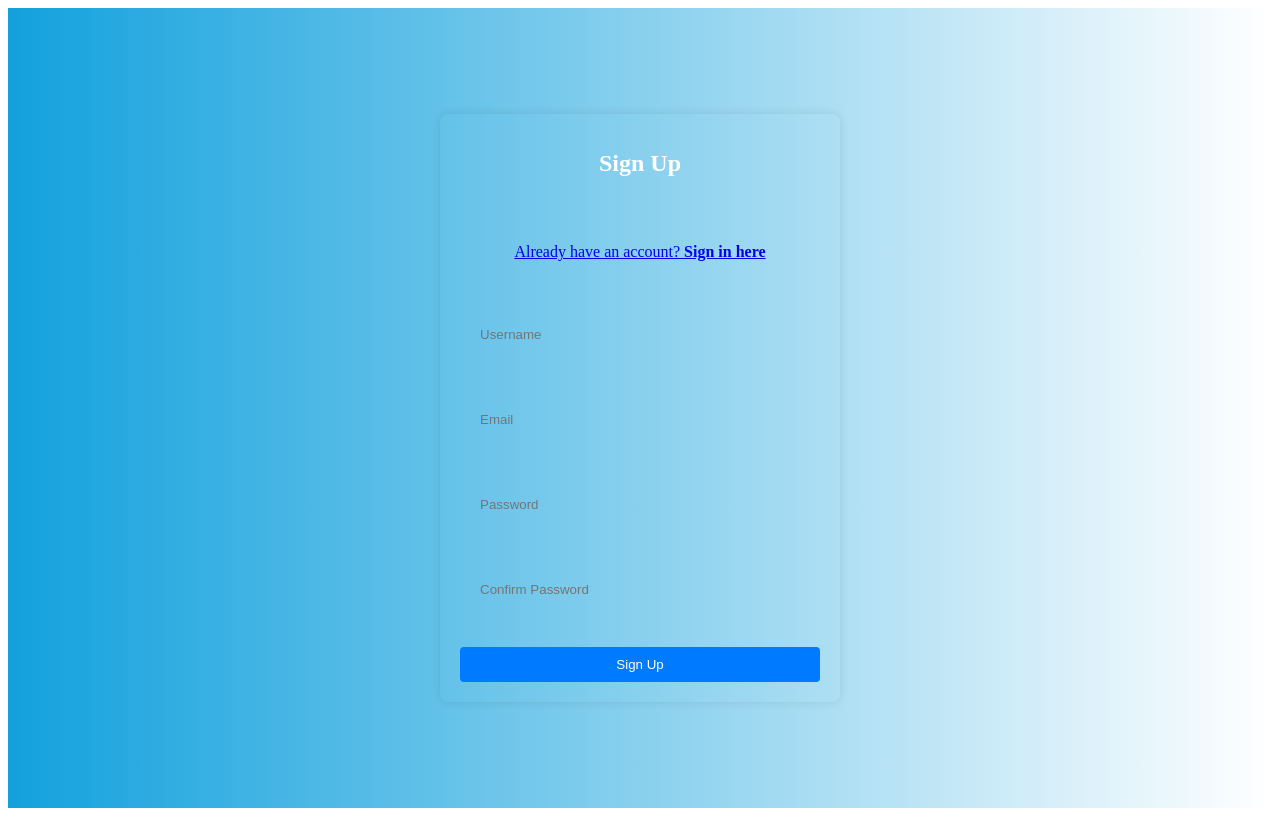
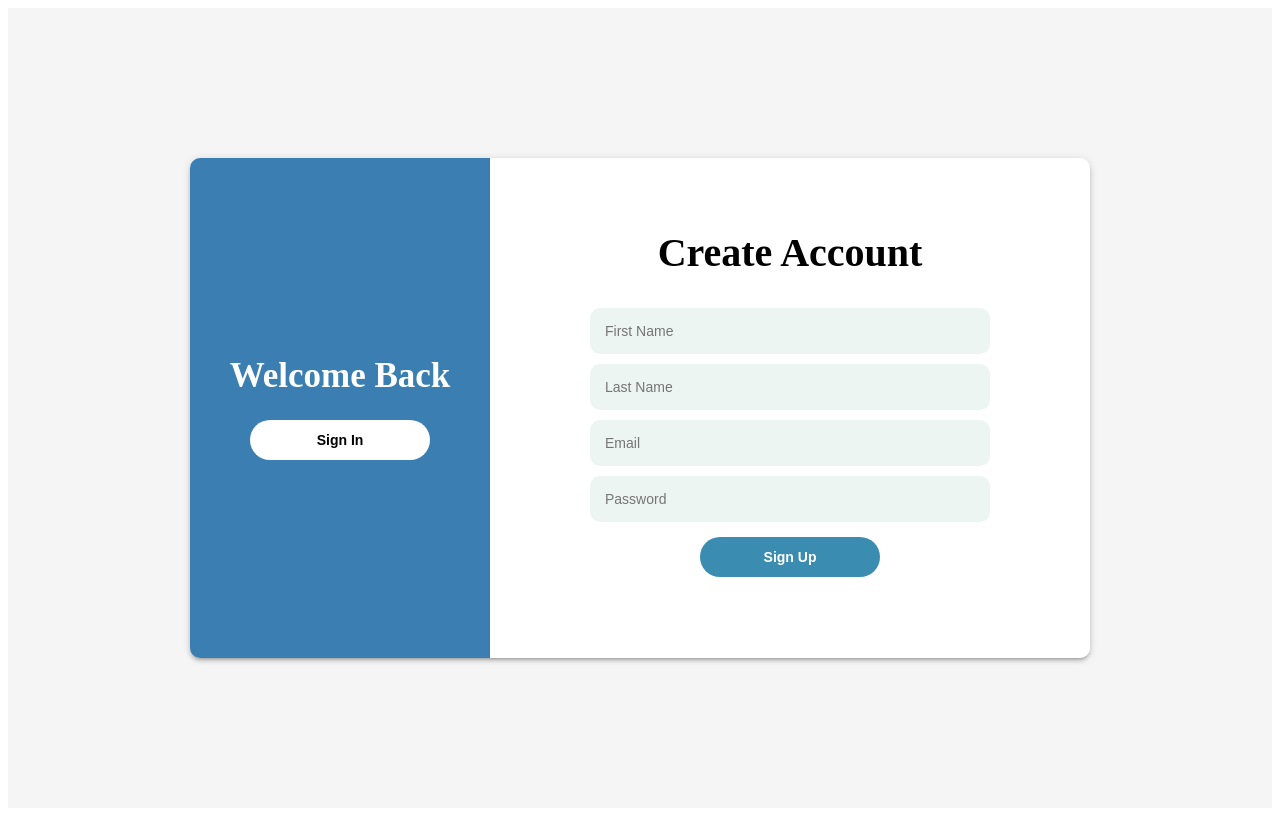
Before and after one commit to nimblelancer/capstone-project-frontend, a Next.js app: page /signup in a window 1280 px wide. Built offline with nearby package versions, Linux system fonts and the light colour scheme.

Commit message:
new sign in and sign up

```diff
--- a/app/(auth)/signin/page.module.css
+++ b/app/(auth)/signin/page.module.css
@@ -1,36 +1,98 @@
-.container {
-  display: flex;
-  align-items: center;
-  /* căn giữa theo chiều dọc */
-  height: 100vh;
-  /* chiều cao của container bằng toàn bộ chiều cao của màn hình */
-  background: linear-gradient(to right, rgb(18, 161, 221), #ffffff);
+.login_container {
+	width: 100%;
+	min-height: 100vh;
+	background-color: #f5f5f5;
+	display: flex;
+	align-items: center;
+	justify-content: center;
 }
 
-.leftContent {
-  width: 50%;
-  /* chiều rộng của leftContent là 50% của container */
-  text-align: center;
-  /* căn giữa văn bản */
+.login_form_container {
+	width: 900px;
+	height: 500px;
+	display: flex;
+	border-radius: 10px;
+	box-shadow: 0px 3px 3px -2px rgb(0 0 0 / 20%),
+		0px 3px 4px 0px rgb(0 0 0 / 14%), 0px 1px 8px 0px rgb(0 0 0 / 12%);
 }
 
-.rightContent {
-  padding-left: 10px;
-  width: 50%;
-  /* chiều rộng của rightContent là 50% của container */
+.left {
+	flex: 2;
+	display: flex;
+	flex-direction: column;
+	align-items: center;
+	justify-content: center;
+	background-color: white;
+	border-top-left-radius: 10px;
+	border-bottom-left-radius: 10px;
 }
 
-.formWrapper {
-  width: 50%;
-  margin-left: 100px;
-  box-shadow: 0 0 10px rgba(0, 0, 0, 0.1);
-  /* Shadow */
-  border: 1px solid #ccc;
-  /* Border */
-  padding: 20px;
-  /* Thêm padding nếu cần */
+.form_container {
+	display: flex;
+	flex-direction: column;
+	align-items: center;
 }
-.leftContent p {
-  font-size: 2.0rem; /* Đặt kích thước của font là 1.5em (có thể điều chỉnh theo nhu cầu) */
-  color: white; /* Đặt màu của font là màu trắng */
+
+.form_container h1 {
+	font-size: 40px;
+	margin-top: 0;
 }
+
+.input {
+	outline: none;
+	border: none;
+	width: 370px;
+	padding: 15px;
+	border-radius: 10px;
+	background-color: #edf5f3;
+	margin: 5px 0;
+	font-size: 14px;
+}
+
+.error_msg {
+	width: 370px;
+	padding: 15px;
+	margin: 5px 0;
+	font-size: 14px;
+	background-color: #f34646;
+	color: white;
+	border-radius: 5px;
+	text-align: center;
+}
+
+.right {
+	flex: 1;
+	display: flex;
+	flex-direction: column;
+	align-items: center;
+	justify-content: center;
+	background-color: #3b97b1;
+	border-top-right-radius: 10px;
+	border-bottom-right-radius: 10px;
+}
+
+.right h1 {
+	margin-top: 0;
+	color: white;
+	font-size: 40px;
+	align-self: center;
+}
+
+.white_btn,
+.green_btn {
+	border: none;
+	outline: none;
+	padding: 12px 0;
+	background-color: white;
+	border-radius: 20px;
+	width: 180px;
+	font-weight: bold;
+	font-size: 14px;
+	cursor: pointer;
+}
+
+.green_btn {
+	background-color: #3ba5b1;
+	color: white;
+	margin: 10px;
+}
--- a/app/(auth)/signup/page.module.css
+++ b/app/(auth)/signup/page.module.css
@@ -1,13 +1,98 @@
-/* CSS cho container */
-.container {
-    display: flex;
-    justify-content: center; /* Căn giữa theo chiều ngang */
-    align-items: center; /* Căn giữa theo chiều dọc */
-    height: 100vh; /* Chiều cao bằng với chiều cao của màn hình */
-    background: linear-gradient(to right, rgb(18, 161, 221), #ffffff);
-  }
+.signup_container {
+	width: 100%;
+	min-height: 100vh;
+	background-color: #f5f5f5;
+	display: flex;
+	align-items: center;
+	justify-content: center;
+}
 
-  /* CSS cho nội dung được căn giữa */
-  .centeredContent {
-    width: 400px; /* Độ rộng của nội dung */
-  }
+.signup_form_container {
+	width: 900px;
+	height: 500px;
+	display: flex;
+	border-radius: 10px;
+	box-shadow: 0px 3px 3px -2px rgb(0 0 0 / 20%),
+		0px 3px 4px 0px rgb(0 0 0 / 14%), 0px 1px 8px 0px rgb(0 0 0 / 12%);
+}
+
+.left {
+	flex: 1;
+	display: flex;
+	flex-direction: column;
+	align-items: center;
+	justify-content: center;
+	background-color: #3b7eb1;
+	border-top-left-radius: 10px;
+	border-bottom-left-radius: 10px;
+}
+
+.left h1 {
+	margin-top: 0;
+	color: white;
+	font-size: 35px;
+	align-self: center;
+}
+
+.right {
+	flex: 2;
+	display: flex;
+	flex-direction: column;
+	align-items: center;
+	justify-content: center;
+	background-color: white;
+	border-top-right-radius: 10px;
+	border-bottom-right-radius: 10px;
+}
+
+.form_container {
+	display: flex;
+	flex-direction: column;
+	align-items: center;
+}
+
+.form_container h1 {
+	font-size: 40px;
+	margin-top: 0;
+}
+
+.input {
+	outline: none;
+	border: none;
+	width: 370px;
+	padding: 15px;
+	border-radius: 10px;
+	background-color: #edf5f3;
+	margin: 5px 0;
+	font-size: 14px;
+}
+
+.error_msg {
+	width: 370px;
+	padding: 15px;
+	margin: 5px 0;
+	font-size: 14px;
+	background-color: #f34646;
+	color: white;
+	border-radius: 5px;
+	text-align: center;
+}
+
+.white_btn,
+.green_btn {
+	border: none;
+	outline: none;
+	padding: 12px 0;
+	background-color: white;
+	border-radius: 20px;
+	width: 180px;
+	font-weight: bold;
+	font-size: 14px;
+	cursor: pointer;
+}
+
+.green_btn {
+	background-color: #3b8cb1;
+	color: white;
+	margin: 10px;
+}
--- a/app/(auth)/signup/page.tsx
+++ b/app/(auth)/signup/page.tsx
@@ -1,17 +1,102 @@
-import React from 'react';
-import SignUpForm from '@/components/SignUpForm/signupForm';
-import styles from './page.module.css';
+'use client';
+import { useState } from "react";
+import axios from "axios";
+import Link from "next/link"; // Import Link from next/link
+import styles from "./page.module.css";
 
-const Page = () => {
+const Signup = () => {
+  const [data, setData] = useState({
+    firstName: "",
+    lastName: "",
+    email: "",
+    password: "",
+  });
+  const [error, setError] = useState("");
+
+  const handleChange = ({ currentTarget: input }) => {
+    setData({ ...data, [input.name]: input.value });
+  };
+
+  const handleSubmit = async (e) => {
+    e.preventDefault();
+    try {
+      const url = "http://localhost:8080/api/users";
+      const { data: res } = await axios.post(url, data);
+      console.log(res.message);
+      // Chuyển hướng đến trang "/login" bằng cách sử dụng Link từ next/link
+      <Link href="/signIn">
+        <a>Sign in</a>
+      </Link>;
+    } catch (error) {
+      if (
+        error.response &&
+        error.response.status >= 400 &&
+        error.response.status <= 500
+      ) {
+        setError(error.response.data.message);
+      }
+    }
+  };
+
   return (
-    <div className={styles.container}>
-      <div className={styles.centeredContent}>
-        <div className={styles.formWrapper}>
-          <SignUpForm />
+    <div className={styles.signup_container}>
+      <div className={styles.signup_form_container}>
+        <div className={styles.left}>
+          <h1>Welcome Back</h1>
+          <Link href="/signIn">
+          <button type="button" className={styles.white_btn}>
+							Sign In
+						</button>
+          </Link>
+        </div>
+        <div className={styles.right}>
+          <form className={styles.form_container} onSubmit={handleSubmit}>
+            <h1>Create Account</h1>
+            <input
+              type="text"
+              placeholder="First Name"
+              name="firstName"
+              onChange={handleChange}
+              value={data.firstName}
+              required
+              className={styles.input}
+            />
+            <input
+              type="text"
+              placeholder="Last Name"
+              name="lastName"
+              onChange={handleChange}
+              value={data.lastName}
+              required
+              className={styles.input}
+            />
+            <input
+              type="email"
+              placeholder="Email"
+              name="email"
+              onChange={handleChange}
+              value={data.email}
+              required
+              className={styles.input}
+            />
+            <input
+              type="password"
+              placeholder="Password"
+              name="password"
+              onChange={handleChange}
+              value={data.password}
+              required
+              className={styles.input}
+            />
+            {error && <div className={styles.error_msg}>{error}</div>}
+            <button type="submit" className={styles.green_btn}>
+              Sign Up
+            </button>
+          </form>
         </div>
       </div>
     </div>
   );
 };
 
-export default Page;
+export default Signup;
--- a/package.json
+++ b/package.json
@@ -15,6 +15,7 @@
     "@react-three/drei": "^9.101.0",
     "@react-three/fiber": "^8.15.19",
     "@types/three": "^0.162.0",
+    "axios": "^1.6.8",
     "next": "14.1.0",
     "react": "^18",
     "react-dom": "^18",
@@ -39,7 +40,7 @@
     "react-dom": "^18.2.0",
     "react-hot-toast": "^2.4.1",
     "swiper": "^9.3.2",
-    "tailwindcss": "^3.3.5",
+    "tailwindcss": "^3.4.1",
     "typescript": "^5.2.2"
   }
 }
```
Also changed, not shown: app/(auth)/signin/page.tsx (+64 -9 lines), 1 other file (tests, documents, lock files or other folders).
